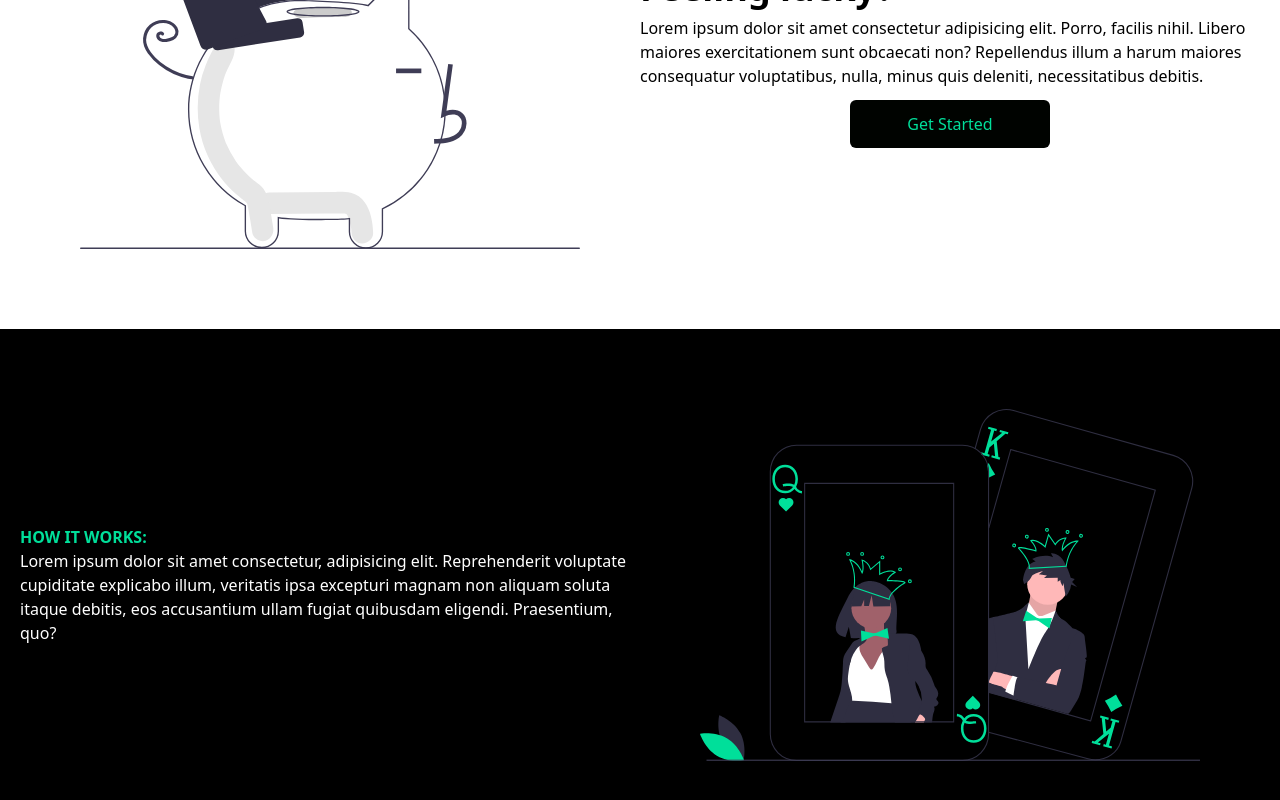
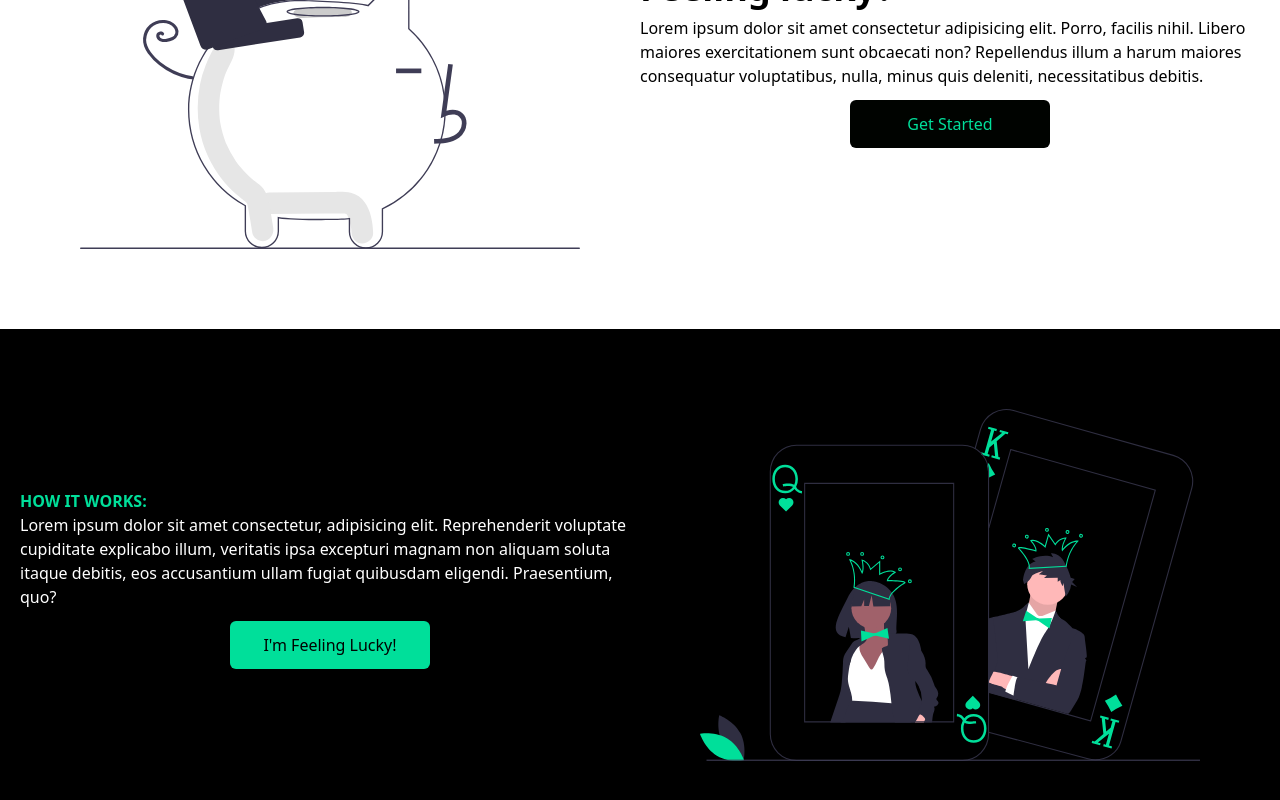
Before and after one commit to benmatela/reactjs-tailwind-css-luckydraw, a React (Create React App) app: page / in a window 1280 px wide. Shown: the part 330-1130 px from the top of the page. Built offline with nearby package versions, Linux system fonts and the light colour scheme.

Commit message:
home component done

```diff
--- a/src/components/HowItWorks.jsx
+++ b/src/components/HowItWorks.jsx
@@ -1,5 +1,6 @@
-import React from 'react'
-import CardsImg from '../assets/cards.svg'
+import React from 'react';
+import CardsImg from '../assets/cards.svg';
+import { Link } from 'react-router-dom';
 
 function HowItWorks() {
   return (
@@ -8,6 +9,9 @@ function HowItWorks() {
             <div className='flex flex-col justify-center'>
                 <p className='font-bold text-[#00df9a]'>HOW IT WORKS:</p>
                 <p className='font-medium text-white'>Lorem ipsum dolor sit amet consectetur, adipisicing elit. Reprehenderit voluptate cupiditate explicabo illum, veritatis ipsa excepturi magnam non aliquam soluta itaque debitis, eos accusantium ullam fugiat quibusdam eligendi. Praesentium, quo?</p>
+                <button className='py-3 my-3 bg-[#00df9a] text-[#000300] w-[200px] rounded-md font-medium mx-auto'>
+                    <Link to="/play">I'm Feeling Lucky!</Link>
+                </button>
             </div>
             <img src={CardsImg} alt="cards" className='w-[500px] mx-auto my-4'/>
         </div>
--- a/src/components/Navbar.jsx
+++ b/src/components/Navbar.jsx
@@ -1,5 +1,5 @@
 import React, {useState} from 'react';
-import { Link } from "react-router-dom";
+import { Link } from 'react-router-dom';
 import {AiOutlineClose, AiOutlineMenu} from 'react-icons/ai';
 
 const Navbar = () => {
--- a/src/components/Welcome.jsx
+++ b/src/components/Welcome.jsx
@@ -1,16 +1,19 @@
-import React from 'react'
-import WelcomeImg from '../assets/piggybank.svg'
+import React from 'react';
+import PiggyBankImg from '../assets/piggybank.svg';
+import { Link } from 'react-router-dom';
 
 function Welcome() {
   return (
     <div className='w-full bg-white py-16 px-4'>
         <div className='max-w-[1240px] mx-auto grid md:grid-cols-2'>
-            <img src={WelcomeImg} alt="Welcome" className='w-[500px] mx-auto my-4'/>
+            <img src={PiggyBankImg} alt="Welcome" className='w-[500px] mx-auto my-4'/>
             <div className='flex flex-col justify-center'>
                 <p className='font-bold text-[#00df9a]'>WELCOME TO THE LUCKY DRAW!</p>
                 <h1 className='md:text-4xl sm:text-3xl text-2xl font-bold py-2'>Feeling lucky?</h1>
                 <p>Lorem ipsum dolor sit amet consectetur adipisicing elit. Porro, facilis nihil. Libero maiores exercitationem sunt obcaecati non? Repellendus illum a harum maiores consequatur voluptatibus, nulla, minus quis deleniti, necessitatibus debitis.</p>
-                <button className='py-3 my-3 bg-[#000300] text-[#00df9a] w-[200px] rounded-md font-medium mx-auto'>Get Started</button>
+                <button className='py-3 my-3 bg-[#000300] text-[#00df9a] w-[200px] rounded-md font-medium mx-auto'>
+                  <Link to="/play">Get Started</Link>
+                </button>
             </div>
         </div>
     </div>
```
